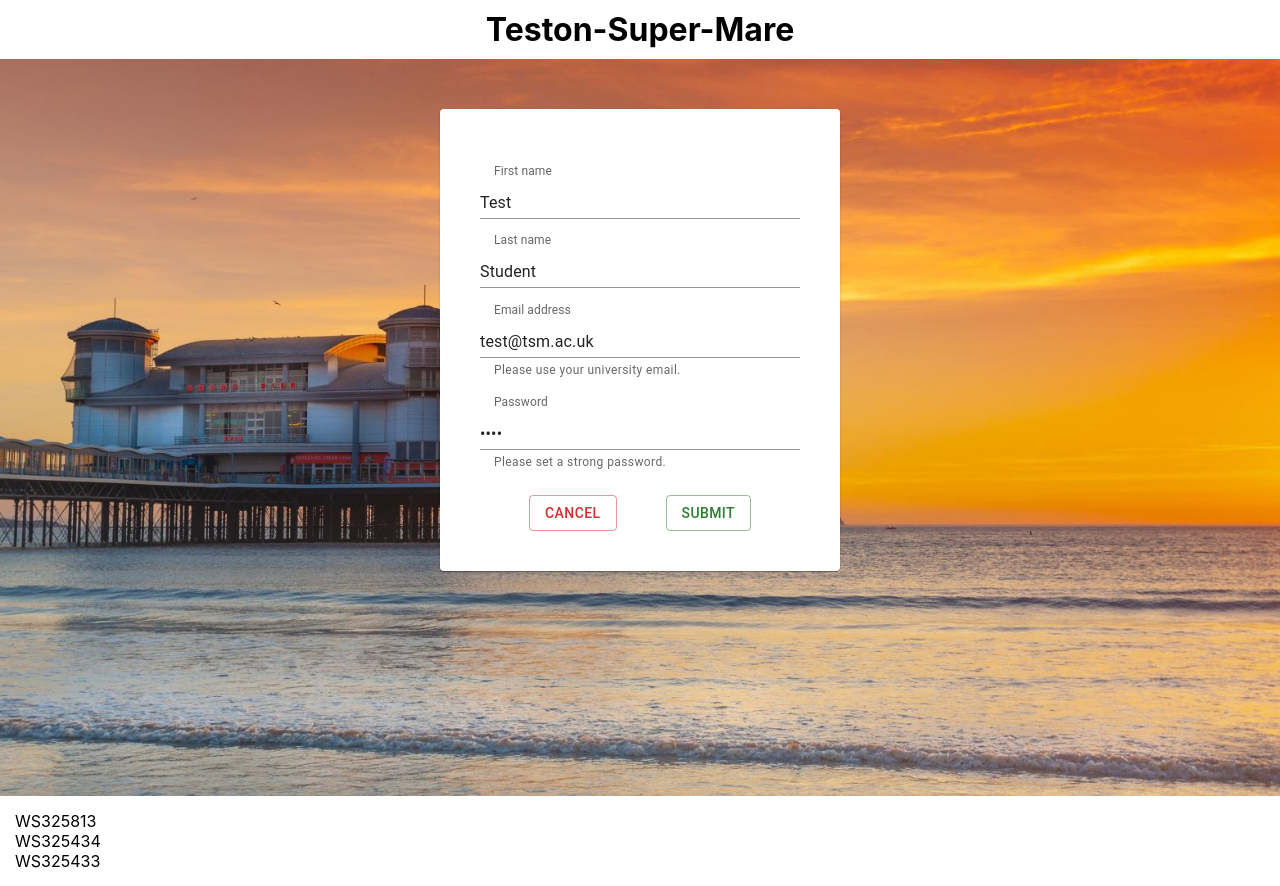
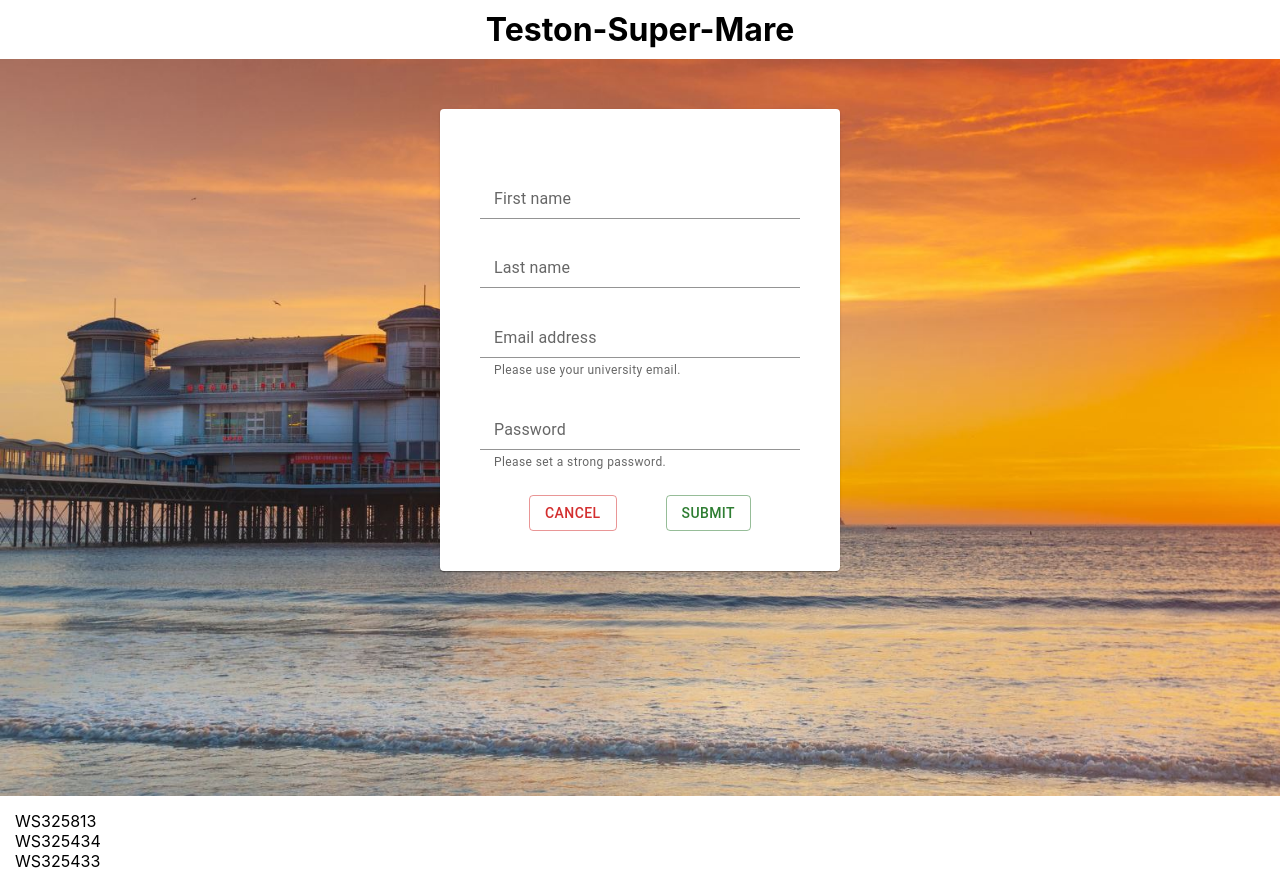
Before and after one commit to westoncollab/csd, a React (Create React App) app in the folder App/teston-super-mare/: page /signup in a window 1280 px wide. Built offline with nearby package versions, Linux system fonts and the light colour scheme.

Commit message:
switch to more legible functional component

```diff
--- a/App/teston-super-mare/src/pages/Registration/Registration.controller.js
+++ b/App/teston-super-mare/src/pages/Registration/Registration.controller.js
@@ -1,4 +1,5 @@
 import UsersService from '../../services/users.service';
+
 const CryptoJS = require('crypto-js');
 
 class RegistrationController {
@@ -6,20 +7,18 @@ class RegistrationController {
         this.usersService = new UsersService();
     }
 
-    async saveNewUser(newUser) {
+    async saveNewUser(firstName, lastName, email, password) {
         // validate input
-        if (!newUser.firstName || !newUser.lastName || !newUser.email || !newUser.password) {
-            return 'Erorr: missing data';
+        if (!firstName || !lastName || !email || !password) {
+            return 'Error: missing data';
         }
 
         // hash password - never use plain text password
-        const hashedPass = CryptoJS.SHA1(newUser.password).toString();
+        const hashedPass = CryptoJS.SHA1(password).toString();
 
         // send to DB
-        const res = await this.usersService.saveNewUser(newUser.firstName, newUser.lastName, newUser.email, hashedPass);
-
         // handle result
-        return res;
+        return await this.usersService.saveNewUser(firstName, lastName, email, hashedPass);
     }
 }
 
--- a/App/teston-super-mare/src/pages/Registration/Registration.jsx
+++ b/App/teston-super-mare/src/pages/Registration/Registration.jsx
@@ -1,37 +1,21 @@
-import React from 'react';
+import React, { useState } from 'react';
 import './Registration.css';
 import { FormControl, InputLabel, Input, FormHelperText, Button, Paper } from '@mui/material';
 import RegistrationController from './Registration.controller';
 
-class Registration extends React.Component {
-    constructor(props) {
-        super(props);
-        this.registrationController = new RegistrationController();
-        this.state = {
-            firstName: 'Test',
-            lastName: 'Student',
-            email: 'test@tsm.ac.uk',
-            password: 'pass'
-        }
-        this.handleInputChange = this.handleInputChange.bind(this);
-        this.handleSubmit = this.handleSubmit.bind(this);
-    }
+const Registration = () => {
+    const [firstName, setFirstName] = useState('');
+    const [lastName, setLastName] = useState('');
+    const [email, setEmail] = useState('');
+    const [password, setPassword] = useState('');
+    const registrationController = new RegistrationController();
 
-    handleInputChange(event) {
-        const target = event.target;
-        const value = target.value;
-        const name = target.name;
-        this.setState({
-            [name]: value
-        });
-    }
-
-    handleSubmit(event) {
+    function handleSubmit(event) {
         // prevent normal form HTTP call, handle submission with JS instead
         event.preventDefault();
 
         // redirect new user or show error message
-        this.registrationController.saveNewUser(this.state).then(result => {
+        registrationController.saveNewUser(firstName, lastName, email, password).then(result => {
             console.log('success! redirect to login/dashboard');
             console.log(result);
         }).catch (err => {
@@ -40,16 +24,15 @@ class Registration extends React.Component {
         });
     }
 
-    render() {
     return (<Paper className='registration'>
-            <form className='column' onSubmit={this.handleSubmit}>
+        <form className='column' onSubmit={handleSubmit}>
             <div className='column form-inputs'>
                 <FormControl>
                     <InputLabel htmlFor='firstName'>First name</InputLabel>
                     <Input
                         id='firstName' name='firstName'
-                        value={this.state.firstName}
-                        onChange={this.handleInputChange}
+                        value={firstName}
+                        onChange={(e) => setFirstName(e.target.value)}
                         type='input'
                         required />
                 </FormControl>
@@ -57,8 +40,8 @@ class Registration extends React.Component {
                     <InputLabel htmlFor='lastName'>Last name</InputLabel>
                     <Input
                         id='lastName' name='lastName'
-                        value={this.state.lastName}
-                        onChange={this.handleInputChange}
+                        value={lastName}
+                        onChange={(e) => setLastName(e.target.value)}
                         type='input'
                         required />
                 </FormControl>
@@ -66,8 +49,8 @@ class Registration extends React.Component {
                     <InputLabel htmlFor='email'>Email address</InputLabel>
                     <Input
                         id='email' name='email'
-                        value={this.state.email}
-                        onChange={this.handleInputChange}
+                        value={email}
+                        onChange={(e) => setEmail(e.target.value)}
                         aria-describedby='emailHelper'
                         type='email'
                         required />
@@ -77,8 +60,8 @@ class Registration extends React.Component {
                     <InputLabel htmlFor='password'>Password</InputLabel>
                     <Input
                         id='password' name='password'
-                        value={this.state.password}
-                        onChange={this.handleInputChange}
+                        value={password}
+                        onChange={(e) => setPassword(e.target.value)}
                         aria-describedby='passwordHelper'
                         type='password'
                         required />
@@ -96,6 +79,5 @@ class Registration extends React.Component {
         </form>
     </Paper>);
 }
-}
 
 export default Registration
```
Lines whose indentation alone changed are shown as unchanged.
